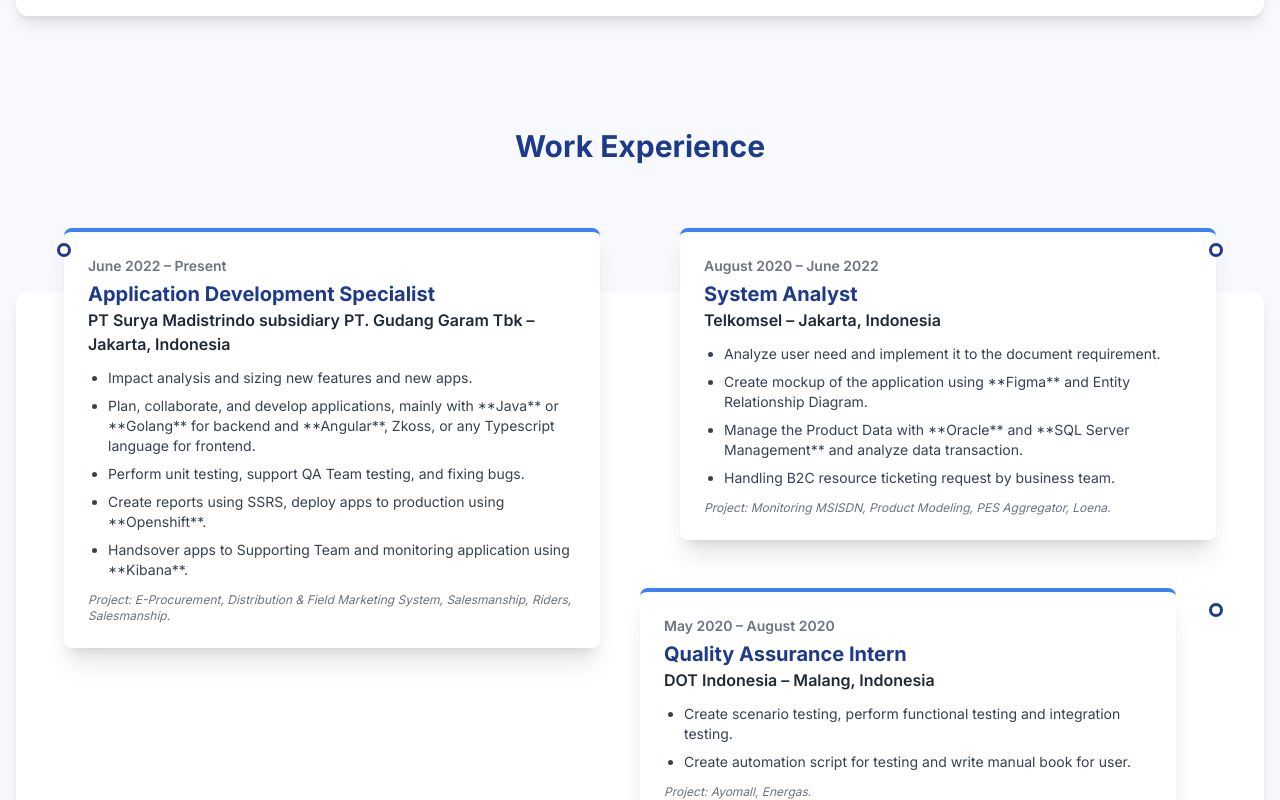
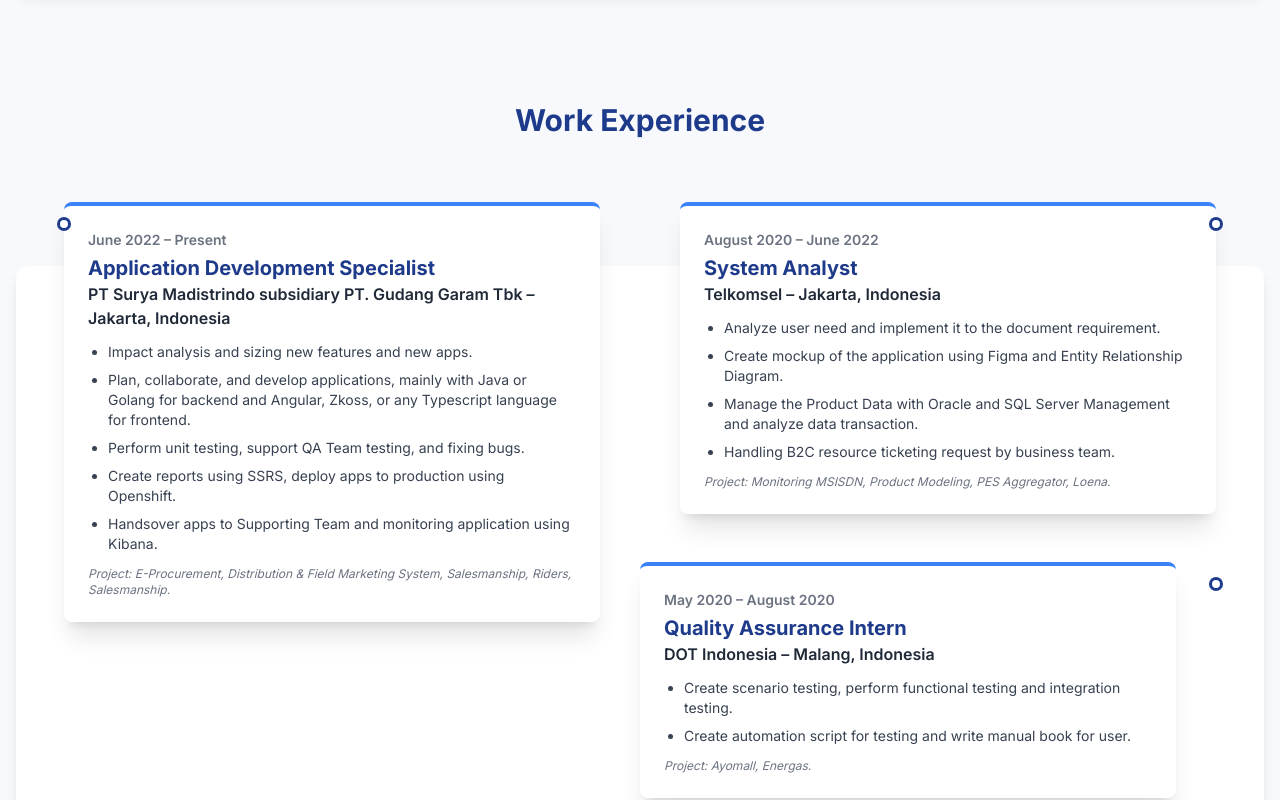
Before and after one commit to fikri100/portofolio, a plain HTML site: page index.html in a window 1280 px wide. Shown: the part 956-1756 px from the top of the page. Drawn offline with nearby package versions, Linux system fonts and the light colour scheme.

Commit message:
Fix HTML encoding issues in index.html

```diff
--- a/index.html
+++ b/index.html
@@ -113,7 +113,7 @@
                             Application Development Specialist
                         </p>
                         <p class="text-base text-gray-700 leading-relaxed">
-                            I am a software engineer with over 4+ years of fullstack development experience using **Golang, Java, and Angular**. Proficient in **Openshift** or **Jenkins** deployment and **Kibana** monitoring. Having an 4+ years experience software developer has enriched my understanding of technical (coding, debugging, etc), problem solving and working in a team. I have strong skills in **OOP** (Object Oriented Programming), communication, can easily adapt to work, and the environment. My skills in adapting to ever-evolving technology allow me to engage in real-world projects with passion and dedication.
+                            I am a software engineer with over 4+ years of fullstack development experience using Golang, Java, and Angular. Proficient in Openshift or Jenkins deployment and Kibana monitoring. Having an 4+ years experience software developer has enriched my understanding of technical (coding, debugging, etc), problem solving and working in a team. I have strong skills in OOP (Object Oriented Programming), communication, can easily adapt to work, and the environment. My skills in adapting to ever-evolving technology allow me to engage in real-world projects with passion and dedication.
                         </p>
                     </div>
                 </div>
@@ -179,10 +179,10 @@
                         <h4 class="text-base font-semibold text-gray-800 mb-3">PT Surya Madistrindo subsidiary PT. Gudang Garam Tbk – Jakarta, Indonesia</h4>
                         <ul class="list-disc pl-5 text-gray-700 space-y-2 text-sm">
                             <li>Impact analysis and sizing new features and new apps.</li>
-                            <li>Plan, collaborate, and develop applications, mainly with **Java** or **Golang** for backend and **Angular**, Zkoss, or any Typescript language for frontend.</li>
+                            <li>Plan, collaborate, and develop applications, mainly with Java or Golang for backend and Angular, Zkoss, or any Typescript language for frontend.</li>
                             <li>Perform unit testing, support QA Team testing, and fixing bugs.</li>
-                            <li>Create reports using SSRS, deploy apps to production using **Openshift**.</li>
-                            <li>Handsover apps to Supporting Team and monitoring application using **Kibana**.</li>
+                            <li>Create reports using SSRS, deploy apps to production using Openshift.</li>
+                            <li>Handsover apps to Supporting Team and monitoring application using Kibana.</li>
                         </ul>
                         <p class="mt-3 text-xs italic text-gray-500">Project: E-Procurement, Distribution & Field Marketing System, Salesmanship, Riders, Salesmanship.</p>
                     </div>
@@ -197,8 +197,8 @@
                         <h4 class="text-base font-semibold text-gray-800 mb-3">Telkomsel – Jakarta, Indonesia</h4>
                         <ul class="list-disc pl-5 text-gray-700 space-y-2 text-sm">
                             <li>Analyze user need and implement it to the document requirement.</li>
-                            <li>Create mockup of the application using **Figma** and Entity Relationship Diagram.</li>
-                            <li>Manage the Product Data with **Oracle** and **SQL Server Management** and analyze data transaction.</li>
+                            <li>Create mockup of the application using Figma and Entity Relationship Diagram.</li>
+                            <li>Manage the Product Data with Oracle and SQL Server Management and analyze data transaction.</li>
                             <li>Handling B2C resource ticketing request by business team.</li>
                         </ul>
                         <p class="mt-3 text-xs italic text-gray-500">Project: Monitoring MSISDN, Product Modeling, PES Aggregator, Loena.</p>
```
